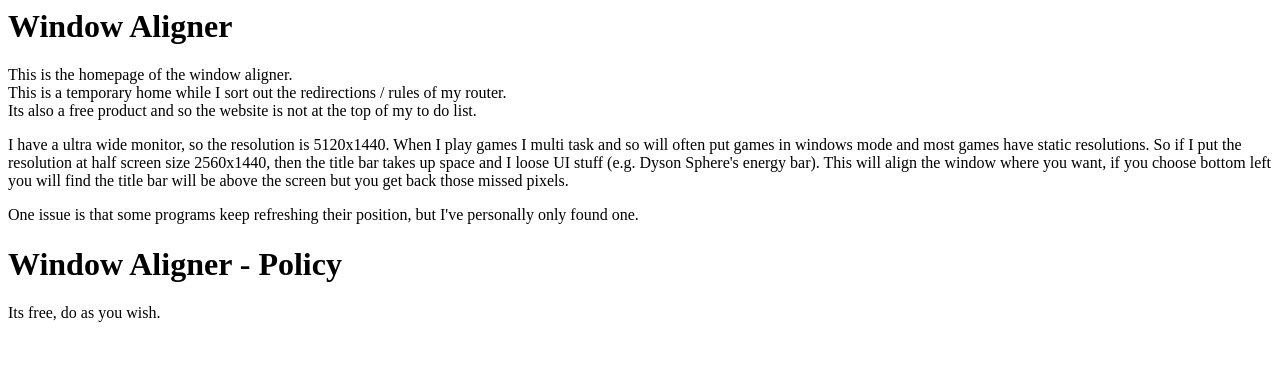
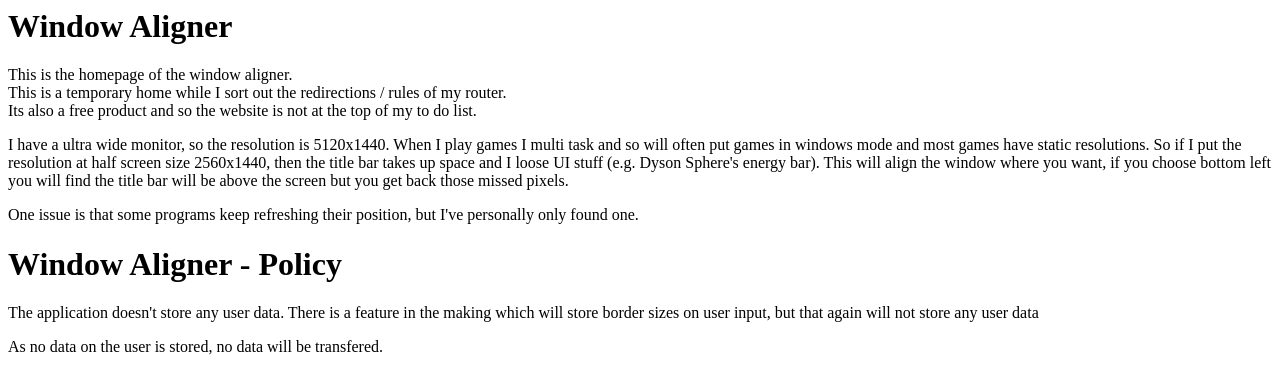
Before and after one commit to flanagansshenanigans/WindowAlignerWebsite, a plain HTML site: page index.html in a window 1280 px wide. Drawn offline with Linux system fonts and the light colour scheme.

Commit message:
Update index.html

```diff
--- a/index.html
+++ b/index.html
@@ -20,7 +20,12 @@
     <h1>Window Aligner - Policy</h1>
 
     <p>
-      Its free, do as you wish.
+      The application doesn't store any user data.
+      There is a feature in the making which will store border sizes on user input, but that again will not store any user data
+    </p>
+
+    <p>
+      As no data on the user is stored, no data will be transfered.
     </p>
   </body>
 </html>
```
